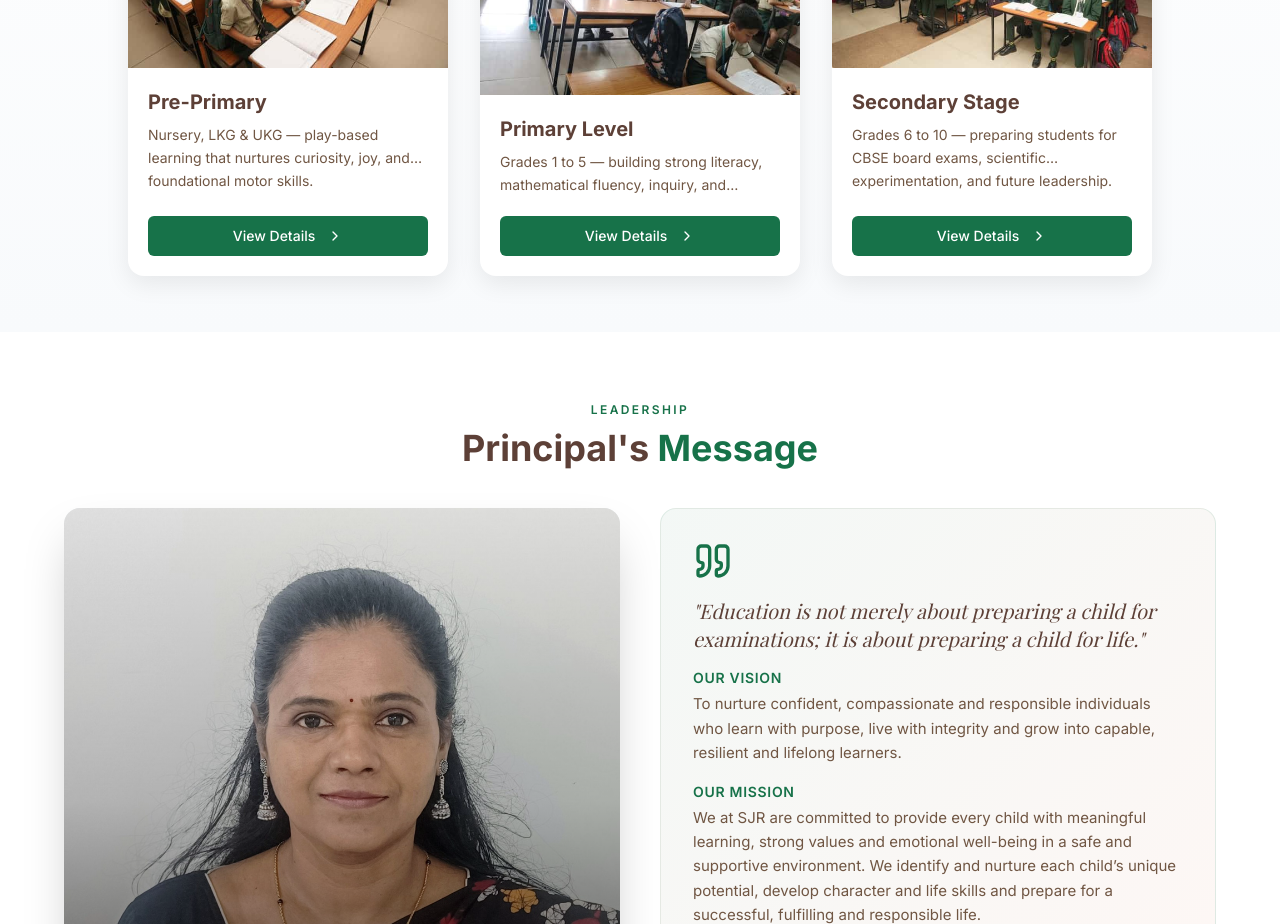
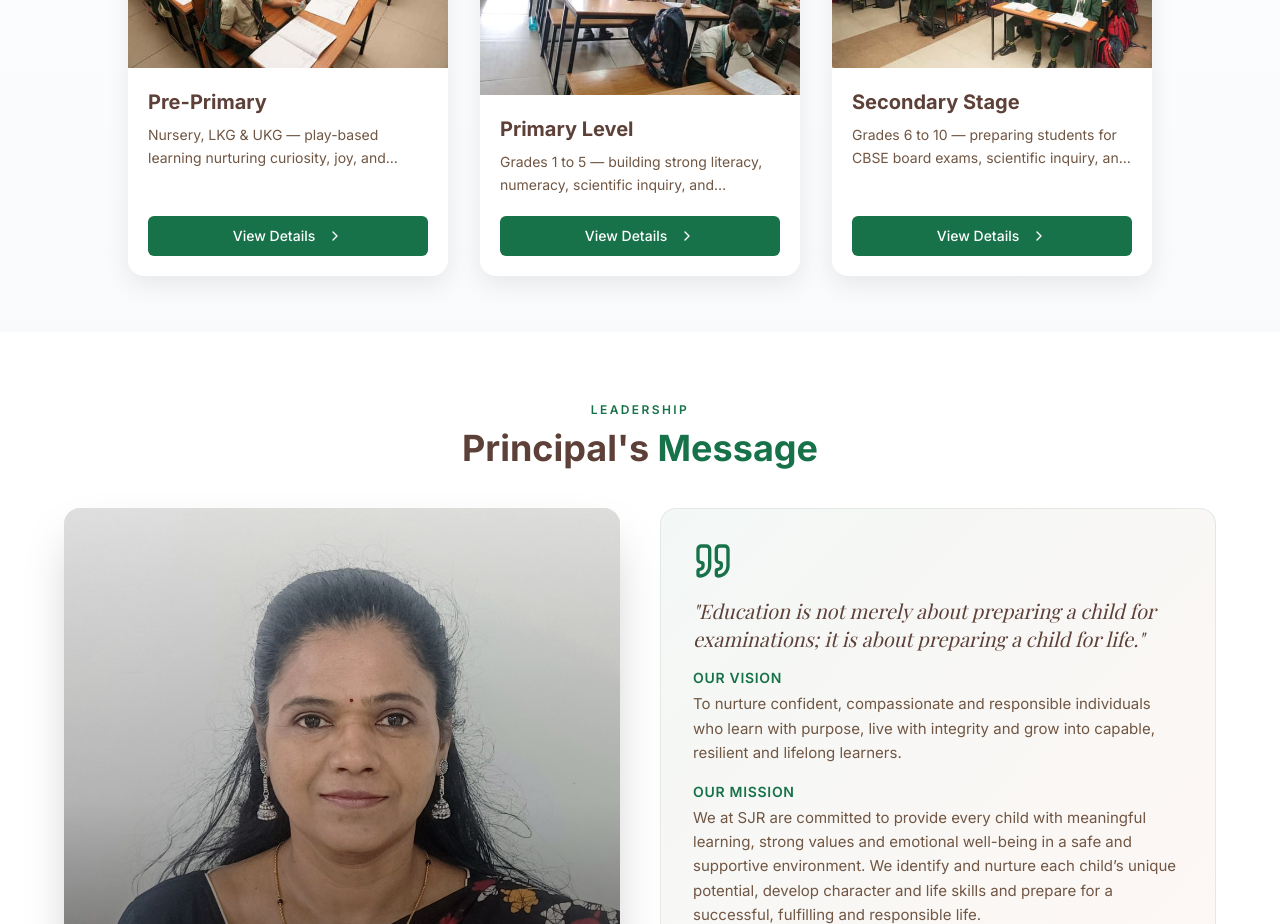
Before and after one commit to ROI-1213/sjrps_public_school_rajajinagar, a React (Vite) app: page / in a window 1280 px wide. Shown: the part 2600-3524 px from the top of the page. Built offline with nearby package versions, Linux system fonts and the light colour scheme; no server answers.

Commit message:
Ensure Academic Stages cards display exactly 2 lines of content evenly with aligned buttons

```diff
--- a/src/components/AcademicsSection.tsx
+++ b/src/components/AcademicsSection.tsx
@@ -8,19 +8,19 @@ const AcademicsSection = () => {
     {
       title: "Pre-Primary",
       image: "/images/Homepage Photos/pre-primary-stage.jpg",
-      description: "Nursery, LKG & UKG — play-based learning that nurtures curiosity, joy, and foundational motor skills.",
+      description: "Nursery, LKG & UKG — play-based learning nurturing curiosity, joy, and foundational motor skills.",
       path: "/academics/pre-primary",
     },
     {
       title: "Primary Level",
       image: "/images/Homepage Photos/primary-level-stage.jpg",
-      description: "Grades 1 to 5 — building strong literacy, mathematical fluency, inquiry, and conceptual foundations.",
+      description: "Grades 1 to 5 — building strong literacy, numeracy, scientific inquiry, and conceptual foundations.",
       path: "/academics/primary-level",
     },
     {
       title: "Secondary Stage",
       image: "/images/Homepage Photos/secondary-stage.jpg",
-      description: "Grades 6 to 10 — preparing students for CBSE board exams, scientific experimentation, and future leadership.",
+      description: "Grades 6 to 10 — preparing students for CBSE board exams, scientific inquiry, and future leadership.",
       path: "/academics/secondary-stage",
     },
   ];
@@ -56,9 +56,10 @@ const AcademicsSection = () => {
               </div>
               <CardContent className="p-5 flex flex-col flex-1">
                 <h3 className="text-xl font-bold text-school-brown mb-2">{stage.title}</h3>
-                <p className="text-sm text-muted-foreground leading-relaxed line-clamp-2 mb-5 flex-1">
+                <p className="text-sm text-muted-foreground leading-relaxed line-clamp-2 h-[2.75rem] min-h-[2.75rem] max-h-[2.75rem] overflow-hidden mb-5">
                   {stage.description}
                 </p>
+                <div className="mt-auto">
                   <Button
                     asChild
                     className="w-full bg-indian-green hover:bg-indian-green/90 text-white font-medium"
@@ -68,6 +69,7 @@ const AcademicsSection = () => {
                       <ChevronRight className="ml-1 h-4 w-4" />
                     </Link>
                   </Button>
+                </div>
               </CardContent>
             </Card>
           ))}
```
Lines whose indentation alone changed are shown as unchanged.
